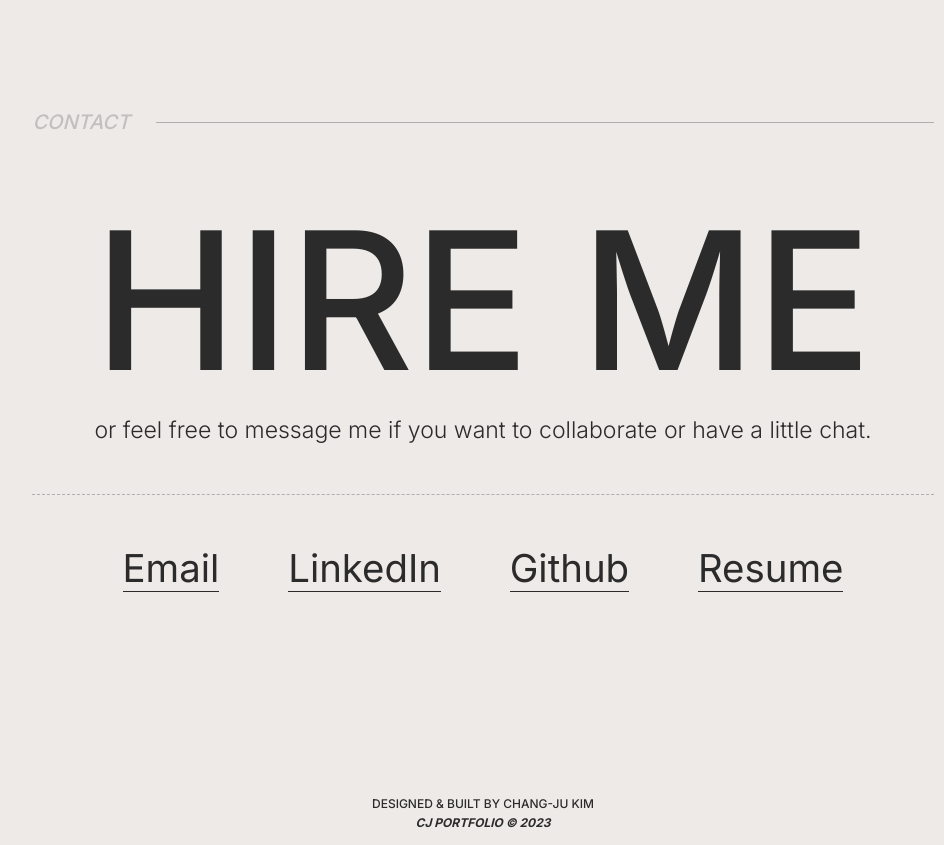
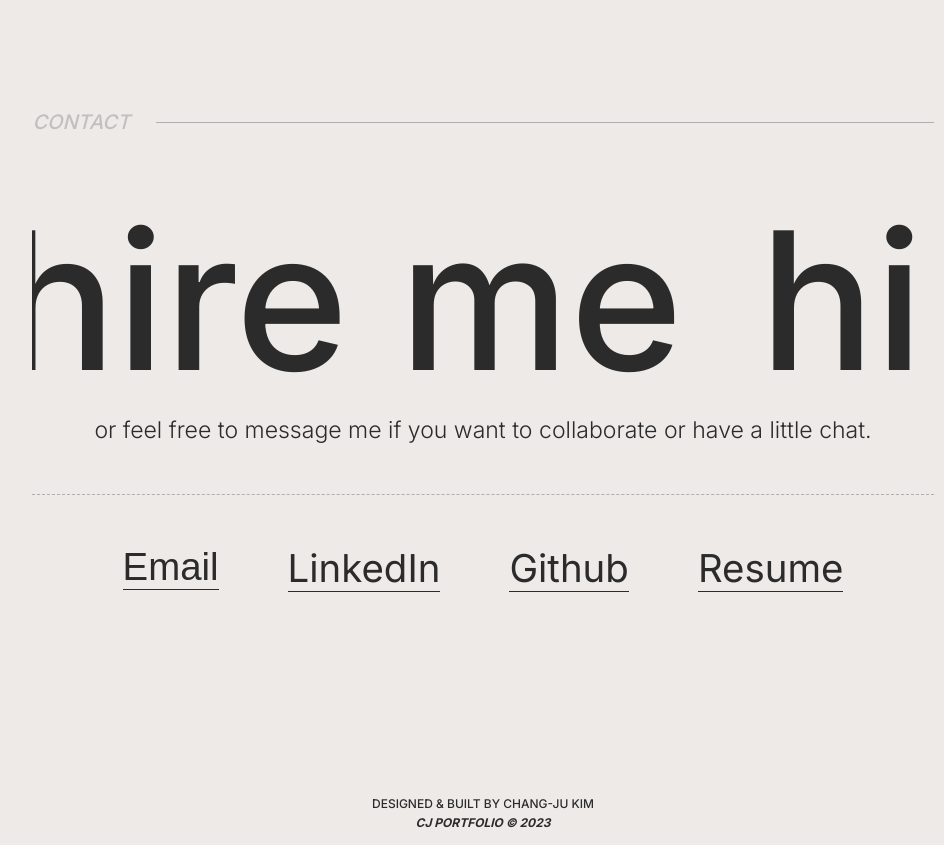
Before and after one commit to cjoak1028/portfolio-v1, a React (Create React App) app: page / in a window 1280 px wide. Shown: the part 3420-4265 px from the top of the page, without its empty margins (157-1101 px from the left). Built offline with nearby package versions, Linux system fonts and the light colour scheme.

Commit message:
Added animation to contact section

```diff
--- a/src/components/Contact/Contact.js
+++ b/src/components/Contact/Contact.js
@@ -40,15 +40,37 @@ const Contact = () => {
   return (
     <Section name={"contact"} title={"contact"}>
       <div className={`${styles.contact}`}>
-        <div className={styles["contact__content"]}>
-          <motion.h3
-            variants={contactEl}
-            initial="hidden"
-            whileInView="visible"
-            viewport={{ once: true }}
-          >
-            HIRE ME
-          </motion.h3>
+        <motion.div
+          className={styles["contact__content"]}
+          variants={contactEl}
+          initial="hidden"
+          whileInView="visible"
+          viewport={{ once: true }}
+        >
+          <div className={styles["inf-scroll"]}>
+            <h3>Hire me</h3>
+            <h3>Hire me</h3>
+            <h3>Hire me</h3>
+            <h3>Hire me</h3>
+            <h3>Hire me</h3>
+            <h3>Hire me</h3>
+            <h3>Hire me</h3>
+            <h3>Hire me</h3>
+            <h3>Hire me</h3>
+            <h3>Hire me</h3>
+            <h3>Hire me</h3>
+            <h3>Hire me</h3>
+            <h3>Hire me</h3>
+            <h3>Hire me</h3>
+            <h3>Hire me</h3>
+            <h3>Hire me</h3>
+            <h3>Hire me</h3>
+            <h3>Hire me</h3>
+            <h3>Hire me</h3>
+            <h3>Hire me</h3>
+            <h3>Hire me</h3>
+            <h3>Hire me</h3>
+          </div>
           <motion.p
             variants={contactEl}
             initial="hidden"
@@ -73,7 +95,14 @@ const Contact = () => {
             viewport={{ once: true }}
           >
             <motion.li variants={linksItem}>
-              <a>Email</a>
+              <button
+                onClick={(e) => {
+                  window.location.href = "mailto:changju.kim10@gmail.com";
+                  e.preventDefault();
+                }}
+              >
+                Email
+              </button>
             </motion.li>
             <motion.li variants={linksItem}>
               <a
@@ -99,7 +128,7 @@ const Contact = () => {
               </a>
             </motion.li>
           </motion.ul>
-        </div>
+        </motion.div>
       </div>
     </Section>
   );
--- a/src/components/Contact/Contact.module.css
+++ b/src/components/Contact/Contact.module.css
@@ -4,6 +4,7 @@
     /* padding-top: clamp(5rem, 8vw, 5rem); */
     padding-top: clamp(3rem, 4vw, 5rem);
     padding-bottom: clamp(10rem, 20vw, 18rem);
+    overflow: hidden;
 }
 
 .contact__content {
@@ -11,12 +12,6 @@
     flex-direction: column;
     align-items: center;
     margin: auto;
-}
-
-.contact__content h3 {
-    font-size: clamp(4rem, 15vw, 20rem);
-    font-weight: var(--fw-medium);
-    /* font-style: italic; */
 }
 
 .contact__content p {
@@ -32,15 +27,18 @@
     width: 80%;
 }
 
-.link-list a {
+.link-list a, button {
     font-size: clamp(1.8rem, 3vw, 4rem);
     font-weight: var(--fw-regular);
     text-decoration: none;
     color: var(--c-main);
     position: relative;
+    border: none;
+    background-color: transparent;
+    cursor: pointer;
 }
 
-.link-list a::after {
+.link-list a::after, button::after {
     content: "";
     position: absolute;
     left: 0;
@@ -52,7 +50,7 @@
     transition: transform 0.2s cubic-bezier(1, 0, 0, 1);
 }
 
-.link-list a:hover::after {
+.link-list a:hover::after, button:hover::after {
     transform-origin: bottom right;
     transform: scaleX(0);
 }
@@ -73,6 +71,21 @@
     margin: clamp(4rem, 5vw, 5rem) 0;
 }
 
+.inf-scroll {
+    display: inline-flex;
+    align-items: center;
+    width: 100%;
+    white-space: nowrap;
+    animation: scrollToLeft 40s infinite linear;
+}
+
+.inf-scroll h3 {
+    font-size: clamp(4rem, 15vw, 20rem);
+    font-weight: var(--fw-medium);
+    margin-right: clamp(2rem, 6vw, 8rem);
+    text-transform: lowercase;
+}
+
 @media only screen and (min-width: 28em) {
     .link-list {
         flex-direction: row;
@@ -84,8 +97,12 @@
     }
 }
 
-@media only screen and (min-width: 43.75em) {
-    .contact__content {
-        /* width: 80%; */
+@keyframes scrollToLeft {
+    from {
+        transform: translateX(0rem);
+    }
+
+    to {
+        transform: translateX(-500rem);
     }
 }
--- a/src/components/Hero/Hero.js
+++ b/src/components/Hero/Hero.js
@@ -49,11 +49,6 @@ const fromTop = {
     opacity: 0,
     y: -5,
   },
-};
-
-const contact = {
-  hidden: { opacity: 0 },
-  visible: { opacity: 0.6 },
 };
 
 const Hero = () => {
--- a/src/components/Hero/Hero.module.css
+++ b/src/components/Hero/Hero.module.css
@@ -80,8 +80,6 @@ p {
 }
 
 .scroll-container {
-    /* border-top: 1px solid var(--c-sub); */
-    /* border-bottom: 1px solid var(--c-sub); */
     margin-bottom: 0.1rem;
     padding: 0.1rem 0;
 }
```
